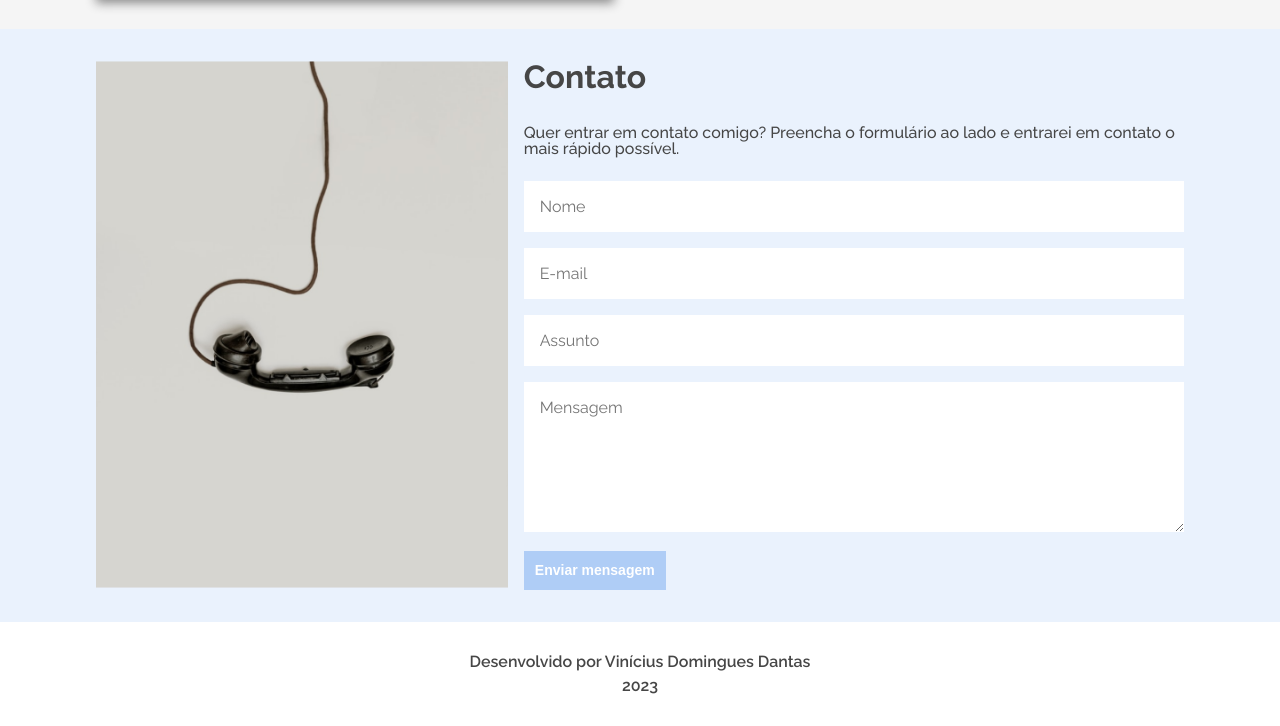
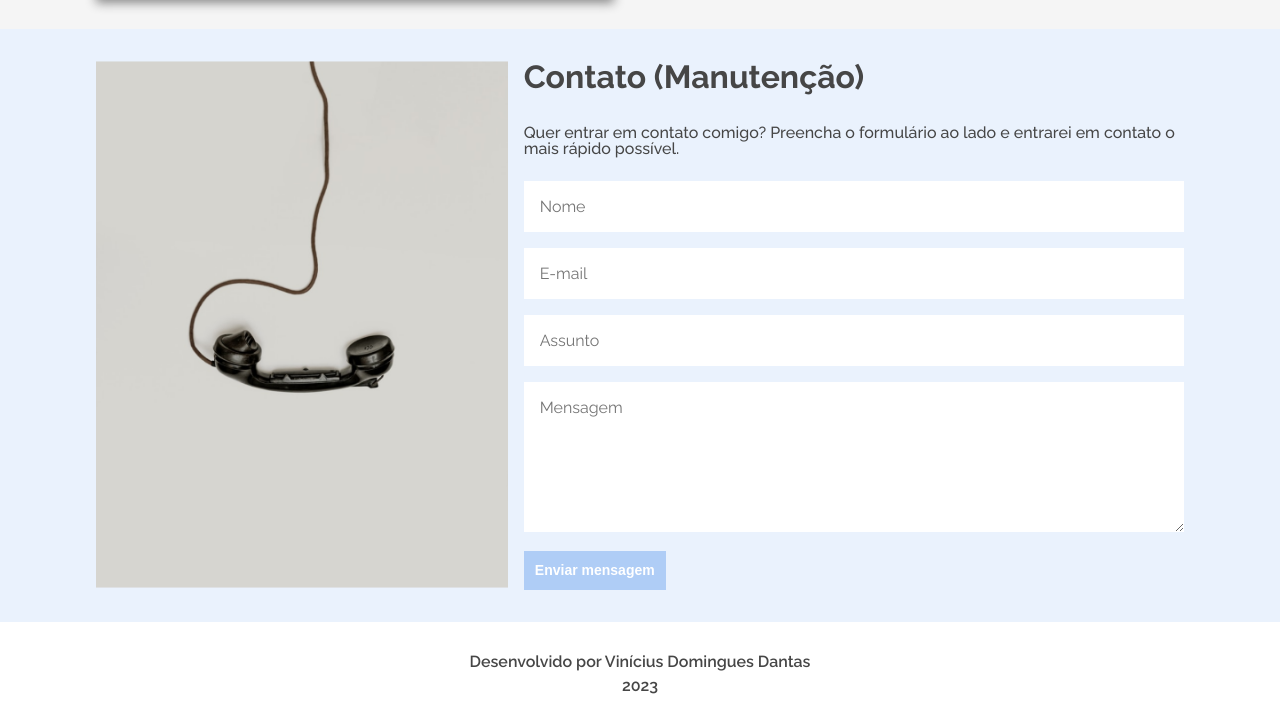
Before and after one commit to viniddantas/Portfolio, a plain HTML site: page index.html in a window 1280 px wide. Shown: the part 2675-3401 px from the top of the page. Drawn offline with Linux system fonts and the light colour scheme.

Commit message:
Update index.html

```diff
--- a/index.html
+++ b/index.html
@@ -191,7 +191,7 @@
             <section class="contato">
                 <img class="contato__imagem" src="assets/img/contato.png" alt="Imagem de telefone">
                 <div class="contato__conteudo">
-                    <h2 class="contato__titulo titulo">Contato</h2>
+                    <h2 class="contato__titulo titulo">Contato (Manutenção)</h2>
                     <p class="contato__texto">
                         Quer entrar em contato comigo?
                         Preencha o formulário ao lado e entrarei em contato o mais rápido possível.
```
